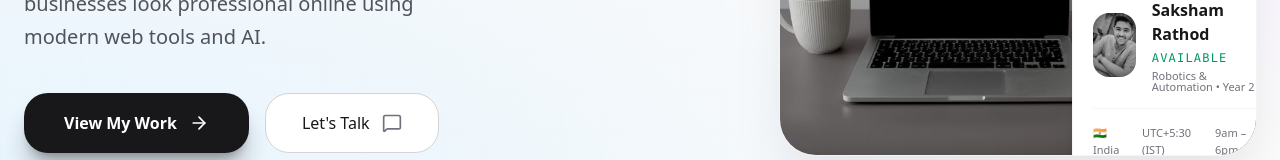
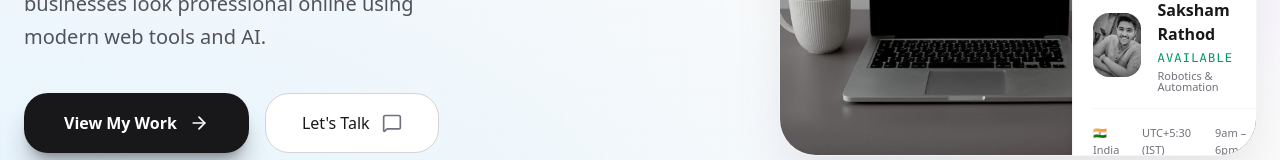
Before and after one commit to Saksham743/portfolio-frontend, a React (Vite) app: page / in a window 1280 px wide. Shown: the part 427-587 px from the top of the page. Built offline with nearby package versions, Linux system fonts and the light colour scheme.

Commit message:
removed year 2

```diff
--- a/src/App.tsx
+++ b/src/App.tsx
@@ -371,7 +371,7 @@ const App = () => {
                     <div className="space-y-1">
                       <div className="font-semibold">Saksham Rathod</div>
                       <div className="text-emerald-600 text-xs font-mono tracking-widest uppercase">AVAILABLE</div>
-                      <div className="text-[11px] text-zinc-500 leading-none">Robotics & Automation • Year 2</div>
+                      <div className="text-[11px] text-zinc-500 leading-none">Robotics & Automation</div>
                     </div>
                   </div>
 
```
